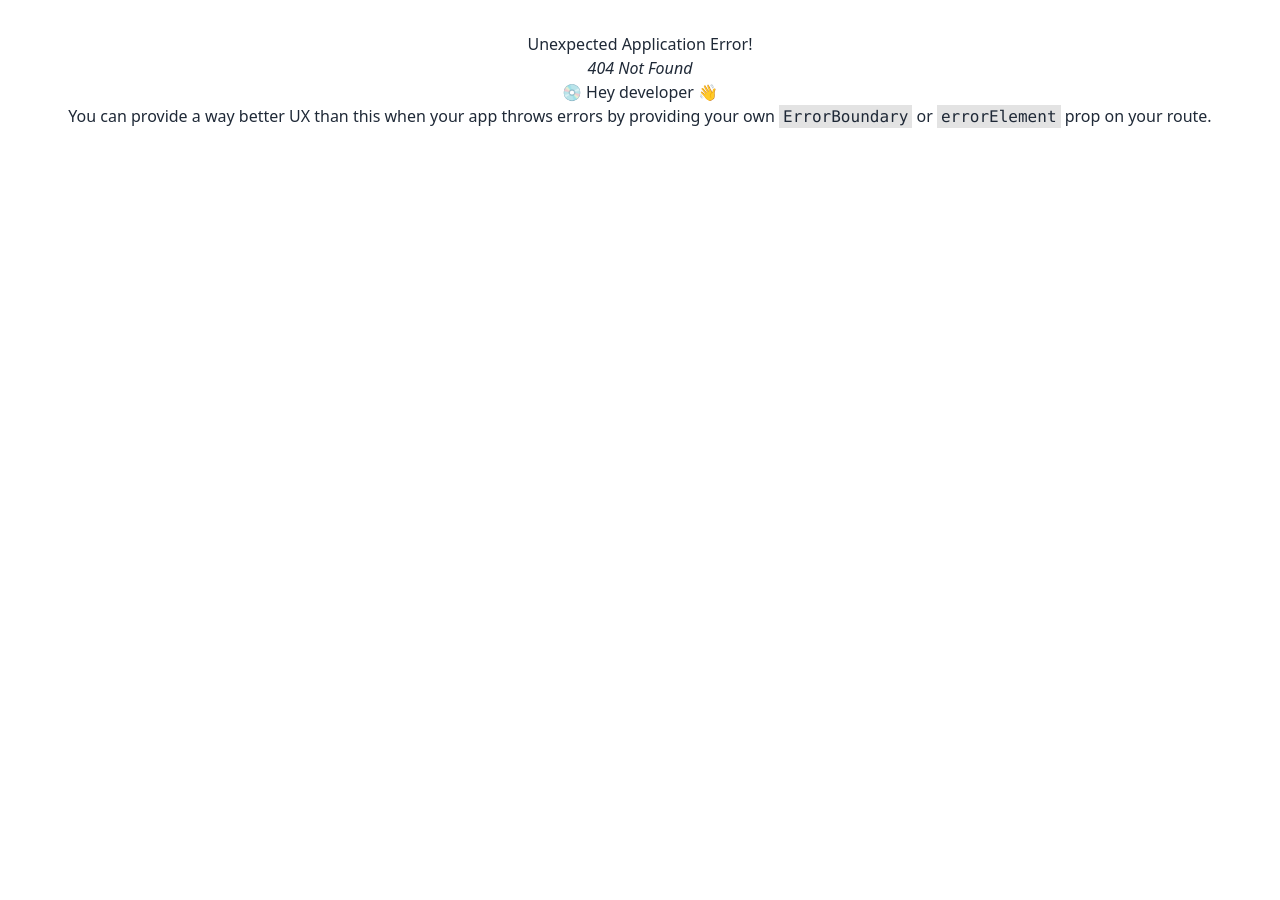
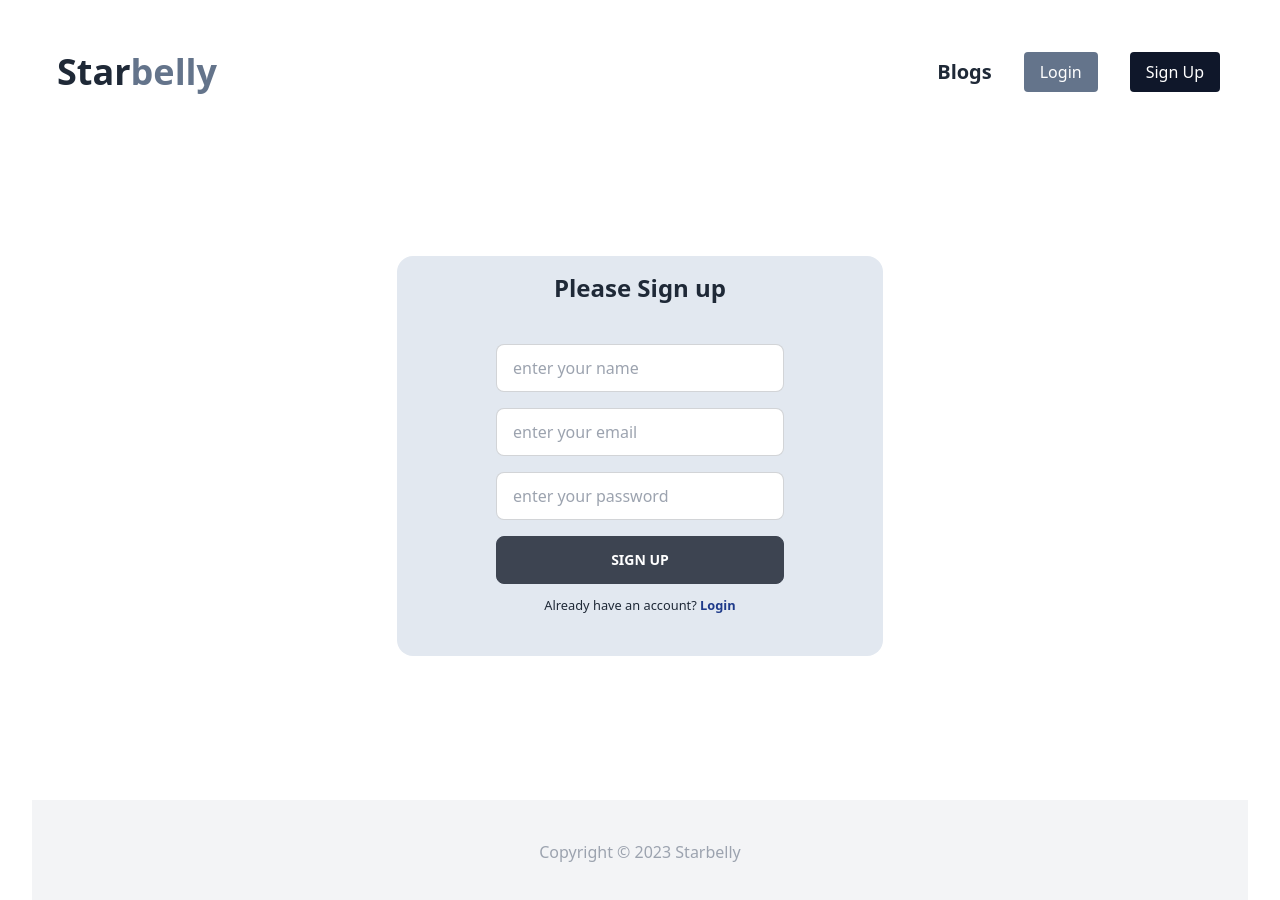
Before and after one commit to NafisAlMahmud/starbelly, a React (Vite) app: page /signup in a window 1280 px wide. Before the commit this address had no page. Shown: the top 900 px of the page. Before the commit the page ends 800 px from the top, so only its background shows below. Built offline with nearby package versions, Linux system fonts and the light colour scheme.

Commit message:
login section added

```diff
--- a/package.json
+++ b/package.json
@@ -12,6 +12,7 @@
   "dependencies": {
     "@heroicons/react": "^2.0.17",
     "daisyui": "^2.51.6",
+    "firebase": "^9.21.0",
     "react": "^18.2.0",
     "react-dom": "^18.2.0",
     "react-router-dom": "^6.11.0"
--- /dev/null
+++ b/src/firebase/firebase.config.js
@@ -0,0 +1,18 @@
+// Import the functions you need from the SDKs you need
+import { initializeApp } from "firebase/app";
+// TODO: Add SDKs for Firebase products that you want to use
+// https://firebase.google.com/docs/web/setup#available-libraries
+
+// Your web app's Firebase configuration
+const firebaseConfig = {
+  apiKey: "AIzaSyDShiLsEYPgR1QeSgcusrN9rlwG_Coff8Y",
+  authDomain: "asssinment10.firebaseapp.com",
+  projectId: "asssinment10",
+  storageBucket: "asssinment10.appspot.com",
+  messagingSenderId: "698569917988",
+  appId: "1:698569917988:web:3f8e0d0219b60b01e67ab1",
+};
+
+// Initialize Firebase
+const app = initializeApp(firebaseConfig);
+export default app;
--- a/src/pages/Home/Chefs.jsx
+++ b/src/pages/Home/Chefs.jsx
@@ -2,7 +2,7 @@
 import { Link } from "react-router-dom";
 
 const Chefs = ({ chef }) => {
-  const { id, name, profile_picture, num_recipes, experiance } = chef;
+  const { id, name, profile_picture, num_recipes, experiance, likes } = chef;
 
   return (
     <div className="mt-20">
@@ -16,7 +16,24 @@
             Numbers of recipes: {num_recipes}
           </p>
           <p className="text-lg font-medium"> Experience: {experiance}</p>
-          <div className="card-actions mx-auto">
+          <p className="flex gap-4 mx-auto">
+            <svg
+              xmlns="http://www.w3.org/2000/svg"
+              fill="none"
+              viewBox="0 0 24 24"
+              stroke-width="1.5"
+              stroke="currentColor"
+              class="w-6 h-6"
+            >
+              <path
+                stroke-linecap="round"
+                stroke-linejoin="round"
+                d="M6.633 10.5c.806 0 1.533-.446 2.031-1.08a9.041 9.041 0 012.861-2.4c.723-.384 1.35-.956 1.653-1.715a4.498 4.498 0 00.322-1.672V3a.75.75 0 01.75-.75A2.25 2.25 0 0116.5 4.5c0 1.152-.26 2.243-.723 3.218-.266.558.107 1.282.725 1.282h3.126c1.026 0 1.945.694 2.054 1.715.045.422.068.85.068 1.285a11.95 11.95 0 01-2.649 7.521c-.388.482-.987.729-1.605.729H13.48c-.483 0-.964-.078-1.423-.23l-3.114-1.04a4.501 4.501 0 00-1.423-.23H5.904M14.25 9h2.25M5.904 18.75c.083.205.173.405.27.602.197.4-.078.898-.523.898h-.908c-.889 0-1.713-.518-1.972-1.368a12 12 0 01-.521-3.507c0-1.553.295-3.036.831-4.398C3.387 10.203 4.167 9.75 5 9.75h1.053c.472 0 .745.556.5.96a8.958 8.958 0 00-1.302 4.665c0 1.194.232 2.333.654 3.375z"
+              />
+            </svg>
+            {likes}
+          </p>
+          <div className="card-actions mx-auto mt-4">
             <Link to={`/details/${id}`}>
               <button className="btn">view recipe</button>
             </Link>
--- /dev/null
+++ b/src/pages/Login/Login.jsx
@@ -0,0 +1,46 @@
+/* eslint-disable no-unused-vars */
+import React, { useState } from "react";
+import { Link } from "react-router-dom";
+
+// import { useLocation, useHistory, useNavigate } from "react-router";
+
+const Login = () => {
+  return (
+    <div>
+      <div className="card bg-slate-200 w-2/5 mx-auto my-36 pb-4">
+        <h2 className="text-2xl font-semibold my-4">Please login</h2>
+        <form className="mx-auto py-6">
+          <div className="form-control">
+            <label>
+              <input
+                type="email"
+                placeholder="enter your email"
+                className="input input-bordered w-72"
+              />
+            </label>
+          </div>
+          <div className="form-control py-4">
+            <label>
+              <input
+                type="password"
+                placeholder="enter your password"
+                className="input input-bordered w-72"
+              />
+            </label>
+          </div>
+          <input className="btn w-72" type="Submit" value="Login" />
+        </form>
+        <p className="pt-2">
+          <small>
+            Create an account
+            <Link className="text-blue-900 font-bold text-md pl-2" to="/signup">
+              Sign up
+            </Link>
+          </small>
+        </p>
+      </div>
+    </div>
+  );
+};
+
+export default Login;
--- a/src/pages/Recipe/Recipe.jsx
+++ b/src/pages/Recipe/Recipe.jsx
@@ -1,15 +1,45 @@
 import React from "react";
 
 const Recipe = ({ recipe }) => {
-  const { name, description, image } = recipe;
+  const { name, description, image, cooking_method, rating, ingredients } =
+    recipe;
   return (
-    <div className="card w-72 bg-base-100 shadow-xl">
-      <figure className="px-10 pt-10">
-        <img src={image} alt="Shoes" className="rounded-xl w-28 h-28" />
+    <div className="card lg:card-side bg-base-100 shadow-xl my-4">
+      <figure>
+        <img src={image} className="w-52 " alt="Album" />
       </figure>
-      <div className="card-body items-center text-center">
+      <div className="card-body">
         <h2 className="card-title">{name}</h2>
-        <p>{description}</p>
+        <p className="text-left">
+          <span className="font-semibold text-base">Description: </span>
+          {description}.
+        </p>
+        <p className="text-left">
+          <span className="font-semibold text-base">Cooking Method: </span>
+          {cooking_method}.
+        </p>
+
+        <p className="text-left">Ingredients: {ingredients}</p>
+
+        <p className="text-left text-base font-semibold"> Raiting: {rating}</p>
+        <div className="card-actions justify-end">
+          <button className=" rounded-full">
+            <svg
+              xmlns="http://www.w3.org/2000/svg"
+              fill="none"
+              viewBox="0 0 24 24"
+              stroke-width="1.5"
+              stroke="currentColor"
+              class="w-6 h-6"
+            >
+              <path
+                stroke-linecap="round"
+                stroke-linejoin="round"
+                d="M17.593 3.322c1.1.128 1.907 1.077 1.907 2.185V21L12 17.25 4.5 21V5.507c0-1.108.806-2.057 1.907-2.185a48.507 48.507 0 0111.186 0z"
+              />
+            </svg>
+          </button>
+        </div>
       </div>
     </div>
   );
--- a/src/pages/Shared/Header.jsx
+++ b/src/pages/Shared/Header.jsx
@@ -15,13 +15,18 @@
       </div>
       <div className="flex-none">
         <ul className="menu menu-horizontal px-1">
-          <li>
+          <li className="text-xl font-semibold">
             <Link to="blogs">Blogs</Link>
           </li>
           <li>
-            <Link>
+            <Link to="login">
               <button className="px-4 py-2 bg-slate-500 text-white rounded">
                 Login
+              </button>
+            </Link>
+            <Link to="signup">
+              <button className="px-4 py-2 bg-slate-900 text-white rounded">
+                Sign Up
               </button>
             </Link>
           </li>
--- /dev/null
+++ b/src/pages/Signup/Signup.jsx
@@ -0,0 +1,54 @@
+import React from "react";
+import { Link } from "react-router-dom";
+
+const Signup = () => {
+  return (
+    <div>
+      <div>
+        <div className="card bg-slate-200 w-2/5 mx-auto my-36 pb-4">
+          <h2 className="text-2xl font-semibold my-4">Please Sign up</h2>
+          <form className="mx-auto py-6">
+            <div className="form-control pb-4">
+              <label>
+                <input
+                  type="name"
+                  placeholder="enter your name"
+                  className="input input-bordered w-72"
+                />
+              </label>
+            </div>
+            <div className="form-control">
+              <label>
+                <input
+                  type="email"
+                  placeholder="enter your email"
+                  className="input input-bordered w-72"
+                />
+              </label>
+            </div>
+            <div className="form-control py-4">
+              <label>
+                <input
+                  type="password"
+                  placeholder="enter your password"
+                  className="input input-bordered w-72"
+                />
+              </label>
+            </div>
+            <input className="btn w-72" type="Submit" value="Sign up" />
+            <p className="pt-2">
+              <small>
+                Already have an account?{" "}
+                <Link className="text-blue-900 font-bold text-md" to="/login">
+                  Login
+                </Link>
+              </small>
+            </p>
+          </form>
+        </div>
+      </div>
+    </div>
+  );
+};
+
+export default Signup;
--- a/src/pages/SingleChefs/SingleChefs.jsx
+++ b/src/pages/SingleChefs/SingleChefs.jsx
@@ -13,6 +13,8 @@
     description,
     signature_recipes,
     likes,
+
+    ratings,
   } = details;
 
   return (
@@ -44,6 +46,7 @@
             </svg>
             {likes}
           </p>
+
           <div className="card-actions justify-end">
             <Link to="/">
               <button className="btn btn-primary">Go beck</button>
@@ -52,7 +55,7 @@
         </div>
       </div>
       <h3 className="text-2xl font-bold mt-10">Signature Recipes</h3>
-      <div className="grid lg:grid-cols-3 mt-10">
+      <div className="grid lg:grid-cols-1 mt-10">
         {signature_recipes.map((recipe) => (
           <Recipe recipe={recipe}></Recipe>
         ))}
```
Also changed, not shown: src/routes/Routes.jsx (+10 -0 lines), 1 other file (tests, documents, lock files or other folders).
